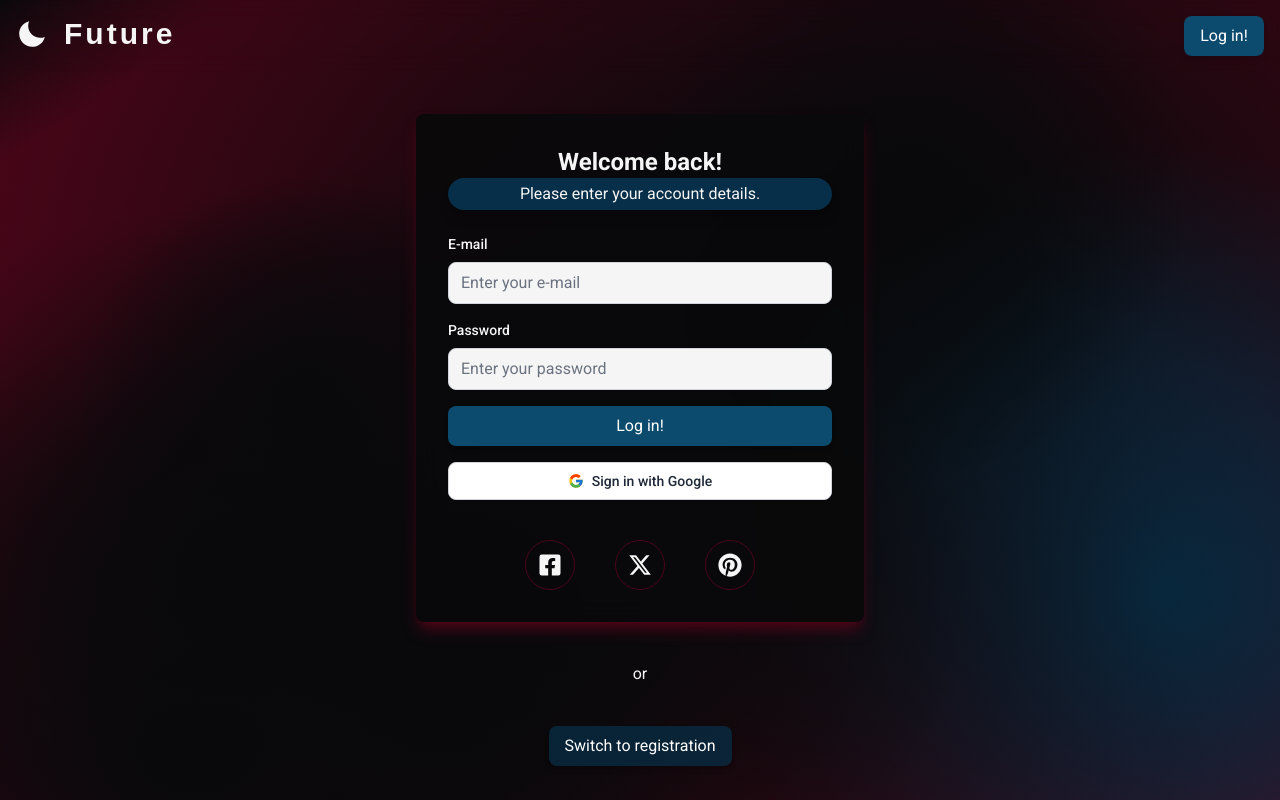
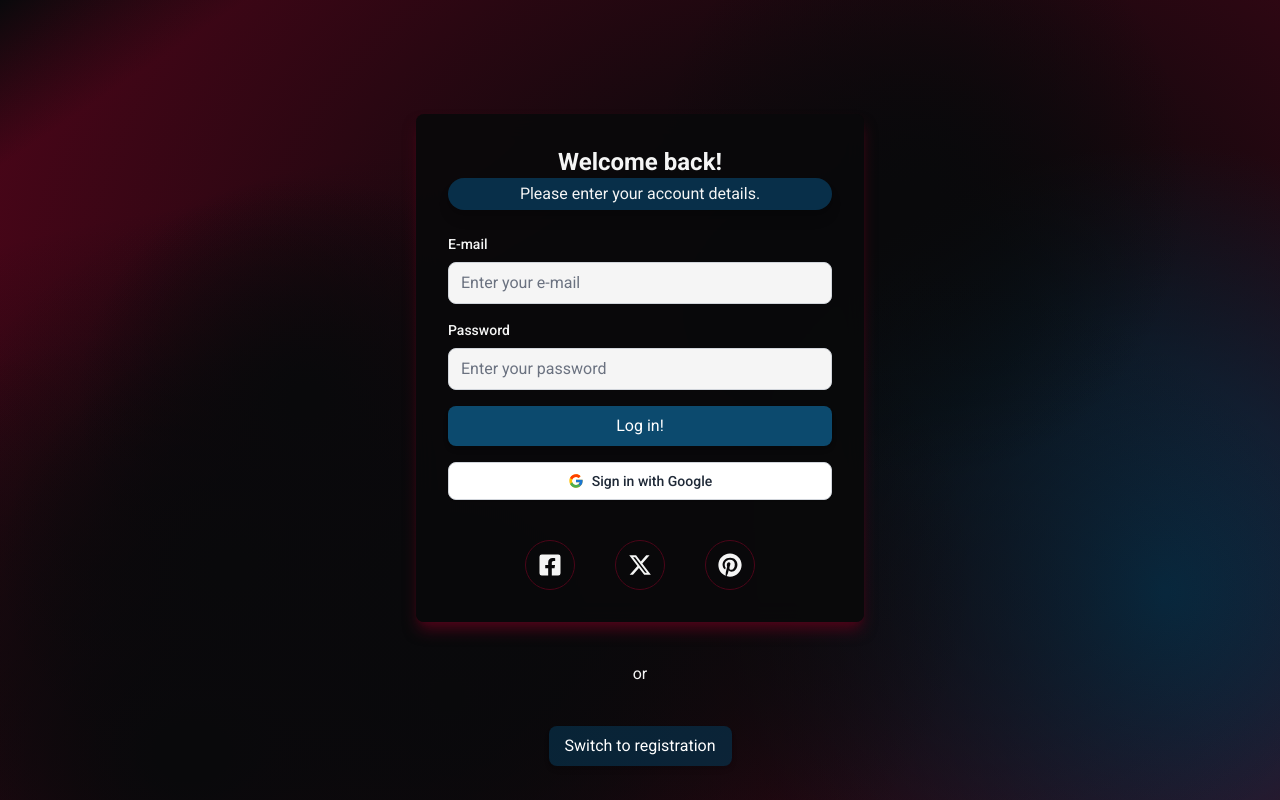
Before and after one commit to pawelek7k/future, a Next.js app: page / in a window 1280 px wide. Built offline with nearby package versions, Linux system fonts and the light colour scheme; a web font is replaced by a local one.

Commit message:
add fixes

```diff
--- a/app/components/global/Loader/Loader.css
+++ /dev/null
@@ -1,60 +0,0 @@
-.loader {
-  width: 0;
-  height: 4.8px;
-  display: inline-block;
-  position: relative;
-  background: #fff;
-  box-shadow: 0 0 10px rgba(255, 255, 255, 0.5);
-  box-sizing: border-box;
-  animation: animFw 8s linear infinite;
-}
-.loader::after,
-.loader::before {
-  content: "";
-  width: 10px;
-  height: 1px;
-  background: #fff;
-  position: absolute;
-  top: 9px;
-  right: -2px;
-  opacity: 0;
-  transform: rotate(-45deg) translateX(0px);
-  box-sizing: border-box;
-  animation: coli1 0.3s linear infinite;
-}
-.loader::before {
-  top: -4px;
-  transform: rotate(45deg);
-  animation: coli2 0.3s linear infinite;
-}
-
-@keyframes animFw {
-  0% {
-    width: 0;
-  }
-  100% {
-    width: 100%;
-  }
-}
-
-@keyframes coli1 {
-  0% {
-    transform: rotate(-45deg) translateX(0px);
-    opacity: 0.7;
-  }
-  100% {
-    transform: rotate(-45deg) translateX(-45px);
-    opacity: 0;
-  }
-}
-
-@keyframes coli2 {
-  0% {
-    transform: rotate(45deg) translateX(0px);
-    opacity: 1;
-  }
-  100% {
-    transform: rotate(45deg) translateX(-45px);
-    opacity: 0.7;
-  }
-}
--- a/app/components/global/Loader/index.tsx
+++ b/app/components/global/Loader/index.tsx
@@ -1,5 +1,3 @@
-import "./Loader.css";
-
 export const Loader: React.FC = () => {
   return (
     <div className="fixed w-full -top-3 z-50 left-0">
--- a/app/components/global/Logo.tsx
+++ b/app/components/global/Logo.tsx
@@ -2,23 +2,12 @@ import Link from "next/link";
 import { IoMdMoon } from "react-icons/io";
 
 export const Logo: React.FC = () => (
-  <Link href="/home">
+  <Link href="/home" passHref>
     <div className="flex items-center gap-4 justify-center">
-      <IoMdMoon className="w-8 h-8" />
+      <IoMdMoon className="w-8 h-8" aria-hidden="true" />
       <h1 className="text-lg font-sans tracking-widest hidden lg:block font-semibold">
         Future
       </h1>
     </div>
   </Link>
 );
-
-export const LightLogo: React.FC = () => (
-  <Link href="/">
-    <div className="flex items-center gap-4 justify-center">
-      <IoMdMoon className="text-neutral-100 sm:w-8 sm:h-8 h-5 w-5" />
-      <h1 className="text-3xl font-sans text-neutral-100 tracking-widest hidden fancy lg:block font-semibold">
-        Future
-      </h1>
-    </div>
-  </Link>
-);
--- a/app/components/login/index.tsx
+++ b/app/components/login/index.tsx
@@ -2,14 +2,13 @@
 
 import { createUser } from "@/lib/signup/userApi";
 import { signIn } from "next-auth/react";
+import { useRouter } from "next/navigation";
 import Notiflix from "notiflix";
 import { useState } from "react";
-import { useRouter } from "next/navigation";
+import { SecondaryButton } from "../global/buttons/SecondaryBtn";
 import { Loader } from "../global/Loader";
-import { MarketingNavigation } from "../navigations/MarketingNav";
 import { LoginForm } from "./Login";
 import { SignupForm } from "./Signup";
-import { SecondaryButton } from "../global/buttons/SecondaryBtn";
 
 export const Container: React.FC = () => {
   const [isLogin, setIsLogin] = useState(true);
@@ -88,7 +87,6 @@ export const Container: React.FC = () => {
 
   return (
     <div className="h-screen container mx-auto flex flex-col justify-center items-center">
-      <MarketingNavigation />
       {isLogin ? (
         <LoginForm
           formData={formData}
--- a/app/components/navigations/MarketingNav.tsx
+++ /dev/null
@@ -1,24 +0,0 @@
-"use client";
-
-import Link from "next/link";
-import { LightLogo } from "../global/Logo";
-import { motion } from "framer-motion";
-import { PrimaryButton } from "../global/buttons/PrimaryBtn";
-
-export const MarketingNavigation: React.FC = () => {
-  return (
-    <motion.header
-      className="flex justify-between p-4 fixed top-0 w-full backdrop-blur-md left-0 right-0 z-40"
-      initial={{ opacity: 0, y: -50 }}
-      animate={{ opacity: 1, y: 0 }}
-      transition={{ duration: 1, delay: 2, ease: "easeInOut" }}
-    >
-      <LightLogo />
-      <div className="w-20">
-        <Link href="/login" aria-label="login">
-          <PrimaryButton>Log in!</PrimaryButton>
-        </Link>
-      </div>
-    </motion.header>
-  );
-};
--- a/styles/globals.css
+++ b/styles/globals.css
@@ -8,3 +8,64 @@
 body {
   font-family: "Roboto", sans-serif;
 }
+
+.loader {
+  width: 0;
+  height: 4.8px;
+  display: inline-block;
+  position: relative;
+  background: #fff;
+  box-shadow: 0 0 10px rgba(255, 255, 255, 0.5);
+  box-sizing: border-box;
+  animation: animFw 8s linear infinite;
+}
+.loader::after,
+.loader::before {
+  content: "";
+  width: 10px;
+  height: 1px;
+  background: #fff;
+  position: absolute;
+  top: 9px;
+  right: -2px;
+  opacity: 0;
+  transform: rotate(-45deg) translateX(0px);
+  box-sizing: border-box;
+  animation: coli1 0.3s linear infinite;
+}
+.loader::before {
+  top: -4px;
+  transform: rotate(45deg);
+  animation: coli2 0.3s linear infinite;
+}
+
+@keyframes animFw {
+  0% {
+    width: 0;
+  }
+  100% {
+    width: 100%;
+  }
+}
+
+@keyframes coli1 {
+  0% {
+    transform: rotate(-45deg) translateX(0px);
+    opacity: 0.7;
+  }
+  100% {
+    transform: rotate(-45deg) translateX(-45px);
+    opacity: 0;
+  }
+}
+
+@keyframes coli2 {
+  0% {
+    transform: rotate(45deg) translateX(0px);
+    opacity: 1;
+  }
+  100% {
+    transform: rotate(45deg) translateX(-45px);
+    opacity: 0.7;
+  }
+}
```
